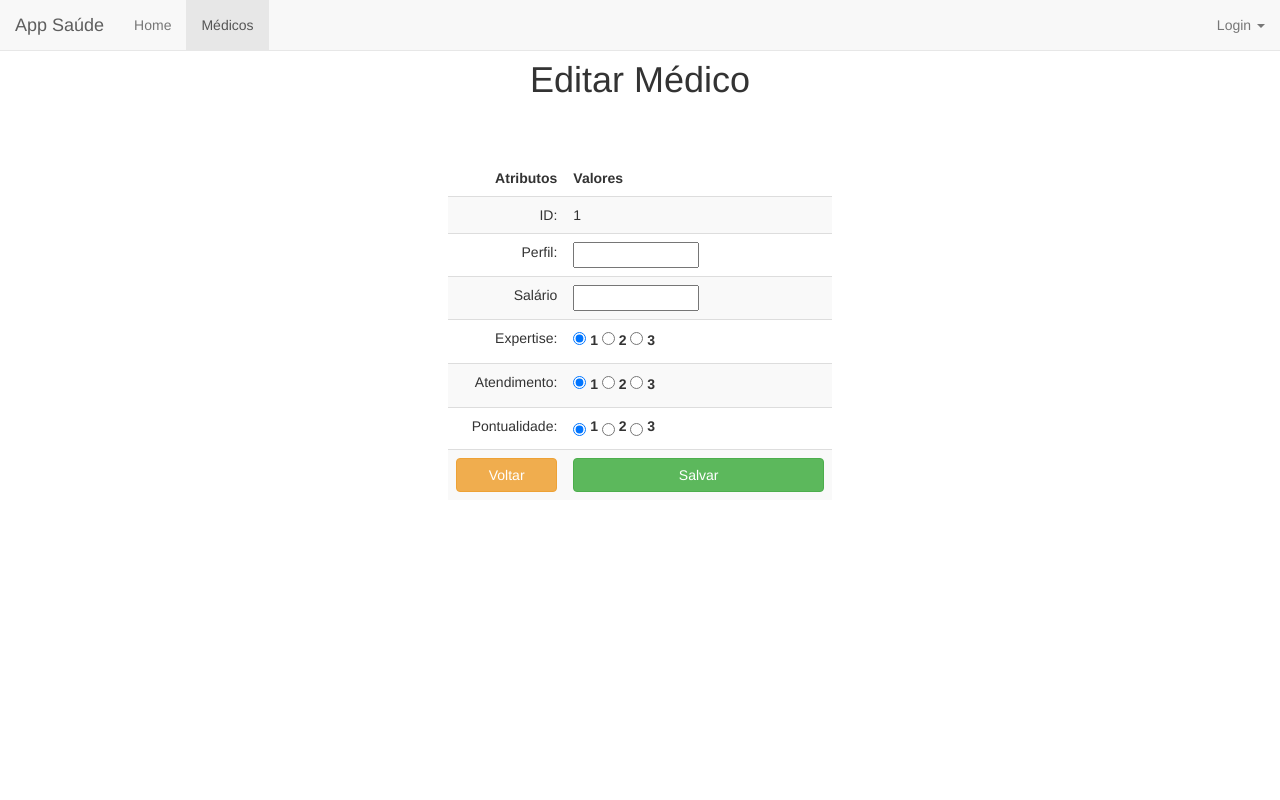
After one commit to marcelodeolive1ra/petprod, a Django app: template medico/templates/medico/medico_new.html in a window 1280 px wide. The commit adds this page. Run offline with Django 3.2, Linux system fonts and the light colour scheme; the template is opened without the code that fills it: values that come from a table or form of the project are taken from there, most other values are stand-ins (such as "Sample title", 1, 10 or a date in 2020); some libraries are stand-ins or nearby versions.

Commit message:
Add new object of medico via button, partially implemented.

```diff
--- a/home/templates/home/index.html
+++ b/home/templates/home/index.html
@@ -4,7 +4,7 @@
 {% block home %}class="active"{% endblock %}
 {% block home_span %}<span class="sr-only">(current)</span>{% endblock %}
 {% block body %}
-
+    <br><br>
     <img src="{% static 'home/teste.jpg' %}">
 
 {% endblock body %}
--- a/medico/templates/medico/medico_index.html
+++ b/medico/templates/medico/medico_index.html
@@ -10,7 +10,7 @@
         <center><h1>Médicos</h1></center>
 
         <div align="right" style="margin-right: 7%">
-            <a href=""><button type="submit" class="btn btn-primary">Cadastrar Novo</button></a>
+            <a href="{% url 'medico:medico_new' %}"><button type="submit" class="btn btn-primary">Cadastrar Novo</button></a>
         </div>
         <br>
 
--- /dev/null
+++ b/medico/templates/medico/medico_new.html
@@ -0,0 +1,56 @@
+{% extends 'base.html' %}
+{% load staticfiles %}
+{% block title %}Médicos{% endblock title %}
+{% block medico %}class="active"{% endblock %}
+{% block medico_span %}<span class="sr-only">(current)</span>{% endblock %}
+{% block body %}
+
+    <center><h1>Editar Médico</h1></center><br>
+
+<form action="/medico/new" method="POST">{% csrf_token %}
+
+    <div style="width: 30%; position: absolute; top:20%; bottom: 0; left: 0; right: 0; margin: 0 auto;">
+        <table class="table table-striped" align="center">
+            <thead>
+            <tr>
+                <td align="right"><b>Atributos</b></td>
+                <td align="left"><b>Valores</b></td>
+            </tr>
+            </thead>
+            <tbody>
+            <tr>
+                <td align="right">ID:</td>
+                <td align="left">{{id}}</td>
+            </tr>
+            <tr>
+                <td align="right">Perfil:</td>
+                <td align="left">{{form.perfil}}</td>
+            </tr>
+            <tr>
+                <td align="right">Salário</td>
+                <td align="left">{{form.salario}}</td>
+            </tr>
+            <tr>
+                <td align="right">Expertise:</td>
+                <td align="left">{% for radio in form.expertise %} {{ radio }} {% endfor %}</td>
+            </tr>
+            <tr>
+                <td align="right">Atendimento:</td>
+                <td align="left">{% for radio in form.atendimento %} {{ radio }} {% endfor %}</td>
+            </tr>
+            <tr>
+                <td align="right">Pontualidade:</td>
+                <td align="left">{% for radio in form.pontualidade %} {{ radio }} {% endfor %}</td>
+            </tr>
+            <tr>
+                <td align="right"><a  style="text-decoration:none;" href="{% url 'medico:medico_index' %}"><button type="button" class="btn btn-warning btn-block" >Voltar</button></a></td>
+                <td align="left"><button type="submit" class="btn btn-success btn-block" >Salvar</button></td>
+            </tr>
+            </tbody>
+        </table>
+    </div>
+    {{form.perfil.errors}}
+    {{form.salario.errors}}
+</form>
+
+{% endblock body %}
--- a/medico/urls.py
+++ b/medico/urls.py
@@ -3,4 +3,5 @@ from medico import views
 
 urlpatterns = [
     url(r'^', views.medico_index, name='medico_index'),
+    url(r'^new/$', views.medico_new, name='medico_new'),
 ]
--- a/petprod/urls.py
+++ b/petprod/urls.py
@@ -18,6 +18,6 @@ from django.contrib import admin
 
 urlpatterns = [
     url(r'^admin/', include(admin.site.urls), name='admin'),
-    url(r'^$', include('home.urls', namespace='home')),
+    url(r'', include('home.urls', namespace='home')),
     url(r'^medico/', include('medico.urls', namespace='medico')),
 ]
```
Also changed, not shown: medico/views.py (+16 -1 lines).
